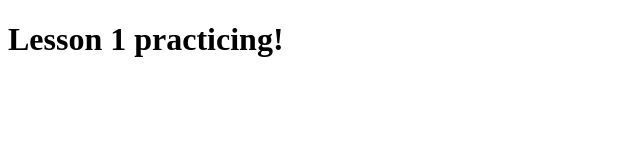
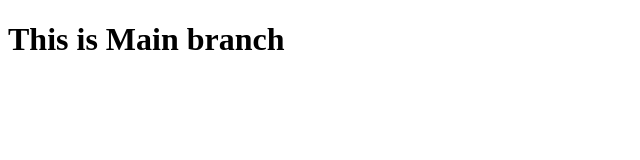
Before and after one commit to mahfuz-antor/practice-with-sumit, a plain HTML site: page index.html in a window 1280 px wide. Shown: the whole page, without its empty margins (0-640 px from the left). Drawn offline with Linux system fonts and the light colour scheme.

Commit message:
main branch index file added

```diff
--- a/index.html
+++ b/index.html
@@ -4,9 +4,9 @@
     <meta charset="UTF-8">
     <meta http-equiv="X-UA-Compatible" content="IE=edge">
     <meta name="viewport" content="width=device-width, initial-scale=1.0">
-    <title>Lesson 1</title>
+    <title>Main Branch</title>
 </head>
 <body>
-    <h1>Lesson 1 practicing!</h1>
+    <h1>This is Main branch </h1>
 </body>
 </html>
```
